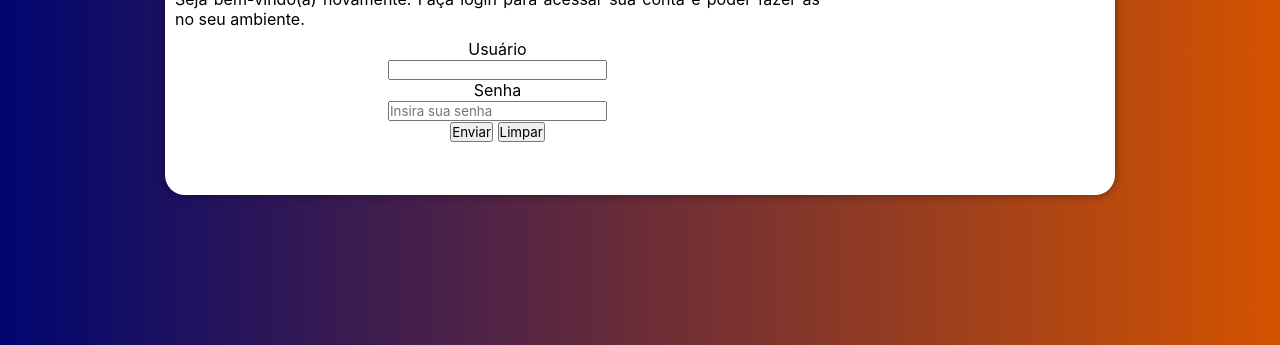
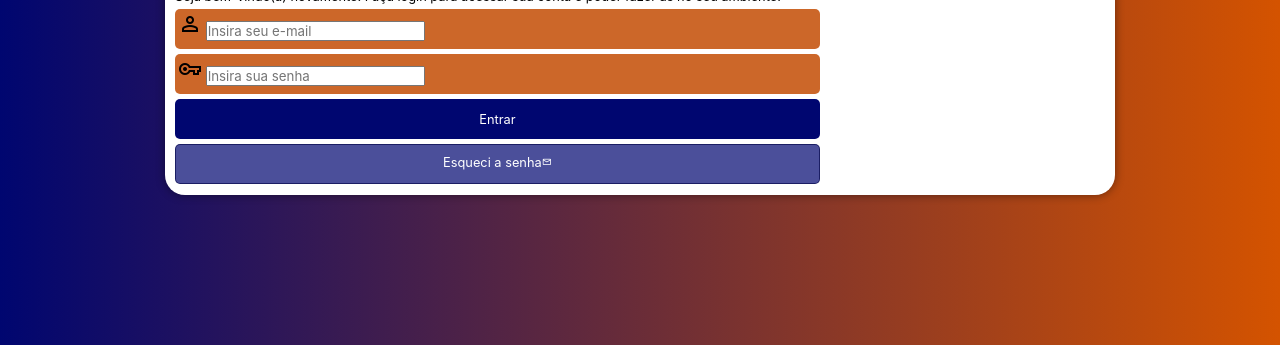
Before and after one commit to barbara-hp/projeto-login, a plain HTML site: page index.html in a window 1280 px wide. Shown: the part 455-800 px from the top of the page. Drawn offline with nearby package versions, Linux system fonts and the light colour scheme.

Commit message:
formatação do formulário

```diff
--- a/estilos/media-queries.css
+++ b/estilos/media-queries.css
@@ -18,6 +18,10 @@
     section#login > div#formulario {
         float: right;
         width: 70%;
+    }
+
+    div#formulario > p {
+        font-size: 1.2em;
     }
 }
 
--- a/estilos/style.css
+++ b/estilos/style.css
@@ -55,15 +55,63 @@ section#login > div#formulario {
 
 div#formulario > h1 {
     text-align: center;
-    padding-bottom: 5px;
+    margin-bottom: 10px;
 }
 
-div#formulario > p {
-    font-size: 1em;
+form > div.campo {
+    background-color: #cc6729;
+    height: 40px;
+    display: block;
+    border-radius: 5px;
+    margin: 5px 0px;
+    padding: 3px;
+}
+
+div.campo > label {
+    display: none;
+}
+
+div#formulario {
+    font-size: 0.8em;
     text-align: justify;
 }
 
-form {
-    padding: 10px;
+form > input[type=submit] {
+    display: block;
+    margin-top: 5px;
+    font-size: 1em;
+    width: 100%;
+    height: 40px;
+    background-color: #000670;
+    color: white;
+    border: none;
+    border-radius: 5px;
+    cursor: pointer;
+}
+
+form > input[type=submit]:hover {
+    background-color:  #040caa;
+}
+
+form > a.botao {
+    display: block;
+    padding-top: 10px;
+    margin-top : 5px;
     text-align: center;
+    font-size: 1em;
+    width: 100%;
+    height: 40px;
+    background-color: #000670b4;
+    color: white;
+    text-decoration: none;
+    border-radius: 5px;
+    border: 1px solid #010446a4;
 }
+
+form > a.botao:hover {
+    background-color: #010896a4;
+}
+
+form > a.botao > span {
+    font-size: 0.8em;
+}
--- a/index.html
+++ b/index.html
@@ -7,29 +7,32 @@
     <title>Login</title>
     <link rel="stylesheet" href="estilos/style.css">
     <link rel="stylesheet" href="estilos/media-queries.css">
+    <link href="https://fonts.googleapis.com/css2?family=Material+Symbols+Outlined" rel="stylesheet" />
 </head>
 <body>
     <main>
         <section id="login">
             <div id="imagem">
-
             </div>
             <div id="formulario">
                 <h1>Login</h1>
                 <p>Seja bem-vindo(a) novamente. Faça login para acessar sua conta e poder fazer as  no seu ambiente.</p>
                 <form action="login.php" method="post" autocomplete="on">
-                    <label for="iuser">Usuário</label><br>
-                    <input type="text" name="user" id="iuser" required><br>
+                    <div class="campo">
+                        <span class="material-symbols-outlined">person</span>
+                        <input type="email" name="login" id="ilogin" required placeholder="Insira seu e-mail" autocomplete="email" maxlength="30">
+                        <label for="ilogin">Login</label>
+                    </div>
 
-                    <label for="ipass">Senha</label><br>
-                    <input type="password" name="pass" id="ipass" placeholder="Insira sua senha" required >
+                    <div class="campo">
+                        <span class="material-symbols-outlined">vpn_key</span>
+                        <input type="password" name="senha" id="isenha" placeholder="Insira sua senha" required autocomplete="current-password" minlength="8" maxlength="20">
+                        <label for="isenha">Senha</label>
+                    </div>
+                    <input type="submit" value="Entrar">
+                    <a href="esqueci.html" class="botao">Esqueci a senha<span class="material-symbols-outlined">email</span></a>
 
-                    <div>
-                        <input type="submit" value="Enviar">
-                        <input type="reset" value="Limpar">
-                    </div>
                 </form>
-
             </div>
         </section>
     </main>
```
